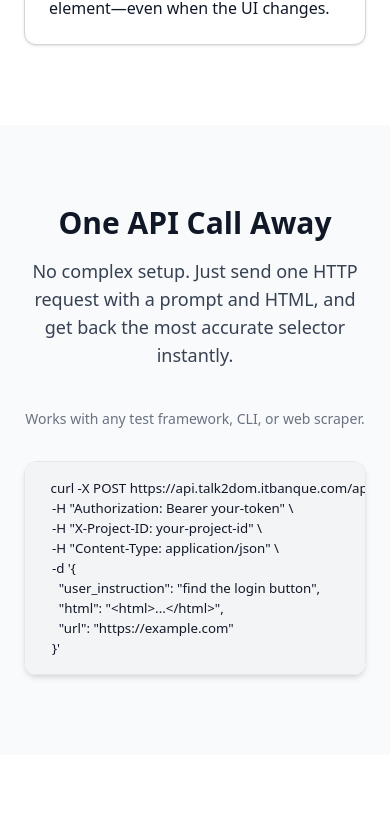
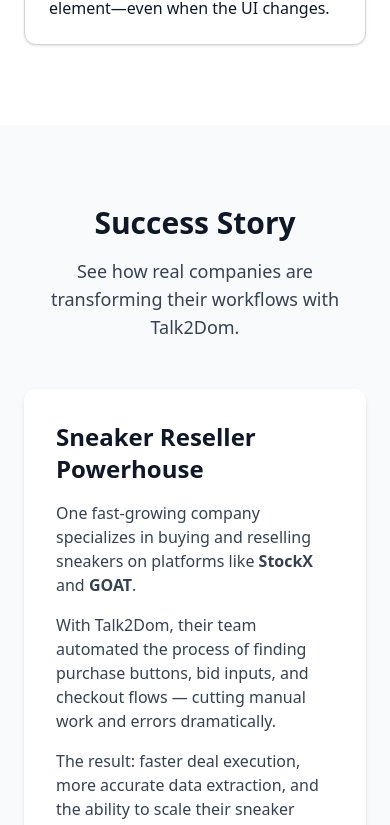
Before and after one commit to itbanque/talk2dom-ui, a Next.js app: page / in a window 390 px wide. Shown: the part 5020-5845 px from the top of the page. Built offline with nearby package versions, Linux system fonts and the light colour scheme; no server answers.

Commit message:
add success story section

```diff
--- a/src/app/page.tsx
+++ b/src/app/page.tsx
@@ -259,6 +259,28 @@ export default function HomePage() {
         </div>
       </section>
 
+      {/* Case Study Section */}
+      <section className="py-20 px-6 bg-gray-50 dark:bg-gray-900">
+        <div className="max-w-4xl mx-auto text-center mb-12">
+          <h2 className="text-3xl md:text-4xl font-bold mb-4">Success Story</h2>
+          <p className="text-lg text-gray-700 dark:text-gray-300">
+            See how real companies are transforming their workflows with Talk2Dom.
+          </p>
+        </div>
+        <div className="max-w-5xl mx-auto bg-white dark:bg-gray-800 rounded-xl shadow-md p-8 text-left">
+          <h3 className="text-2xl font-semibold mb-4">Sneaker Reseller Powerhouse</h3>
+          <p className="text-gray-700 dark:text-gray-300 mb-4">
+            One fast-growing company specializes in buying and reselling sneakers on platforms like <strong>StockX</strong> and <strong>GOAT</strong>.
+          </p>
+          <p className="text-gray-700 dark:text-gray-300 mb-4">
+            With Talk2Dom, their team automated the process of finding purchase buttons, bid inputs, and checkout flows — cutting manual work and errors dramatically.
+          </p>
+          <p className="text-gray-700 dark:text-gray-300">
+            The result: faster deal execution, more accurate data extraction, and the ability to scale their sneaker business with confidence.
+          </p>
+        </div>
+      </section>
+
       {/* Simple Integration Section */}
       <section className="py-20 px-6">
         <div className="max-w-4xl mx-auto text-center mb-10">
```
